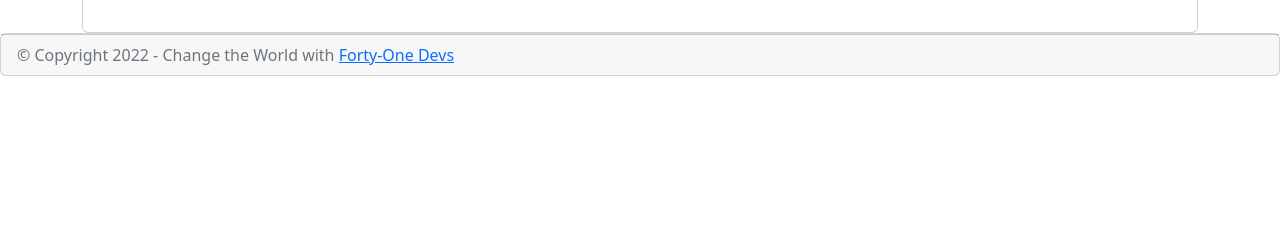
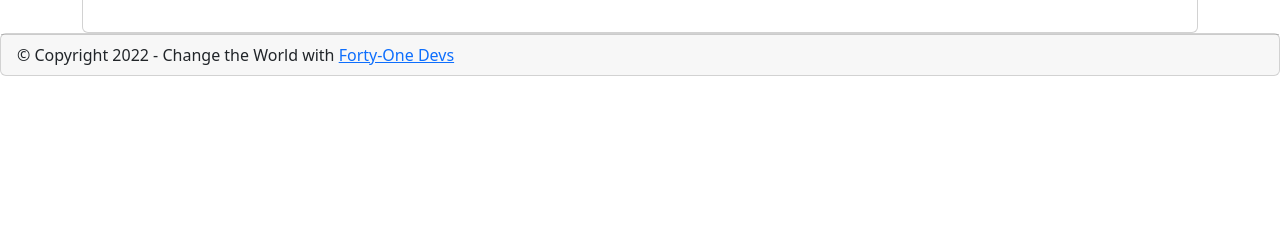
Before and after one commit to EdgarGcba/consultoraispc, a Django app: page /organizaciones in a window 1280 px wide. Shown: the part 372-612 px from the top of the page. Run offline with Django 3.2, Linux system fonts and the light colour scheme; data that the repository does not hold is empty.

Commit message:
footer change

```diff
--- a/consultora/templates/base.html
+++ b/consultora/templates/base.html
@@ -41,7 +41,7 @@
   </main>
   <footer>
     <div class="card">
-      <div  class="card-footer text-muted" >
+      <div  class="card-footer" >
         © Copyright 2022 - Change the World with <a href="https://44.211.151.90/" target="_blank">Forty-One Devs</a>
       </div>
     </div>
```
